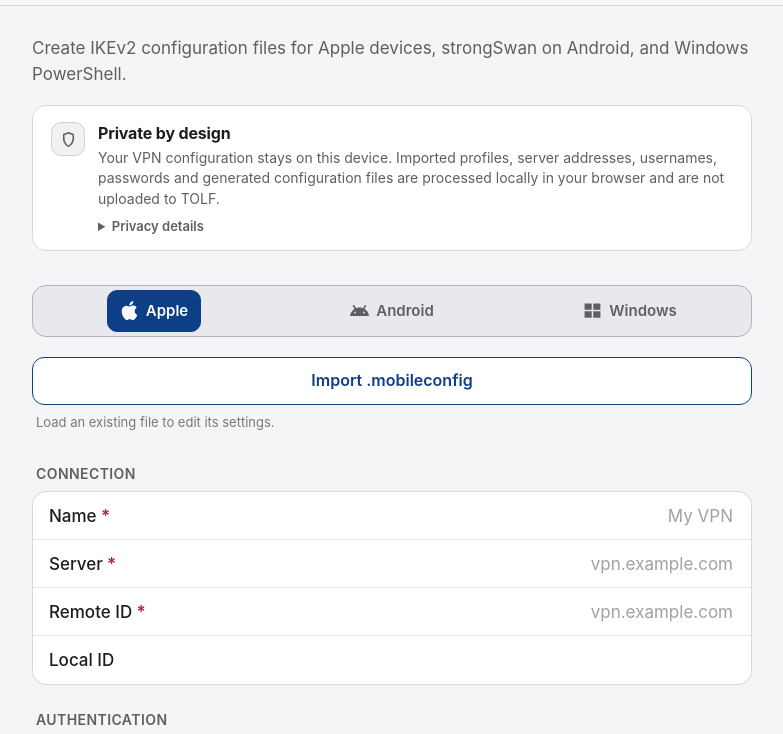
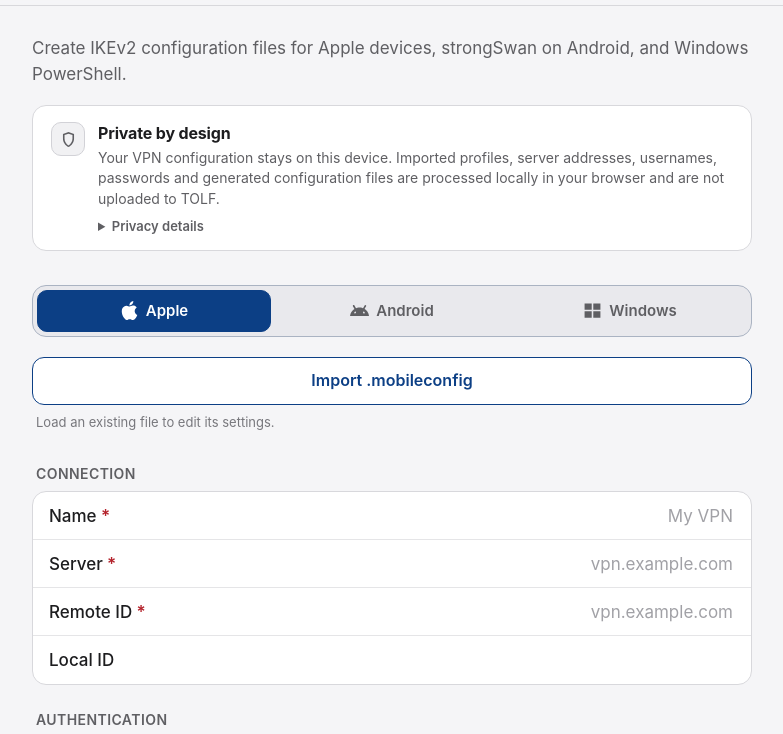
Before and after one commit to sia-tolf/tolf-configurator, a plain HTML site: page ikev2/index.html in a window 1280 px wide. Shown: the part 53-787 px from the top of the page, without its empty margins (248-1031 px from the left). Drawn offline with Linux system fonts and the light colour scheme.

Commit message:
Fill each equal-width IKEv2 platform segment with its selected state

```diff
--- a/ikev2/index.html
+++ b/ikev2/index.html
@@ -221,6 +221,14 @@
       line-height: 1.2;
       font-weight: 600;
       white-space: nowrap;
+    }
+
+    /* Fill each complete grid segment, independently of its label length. */
+    html[data-tolf-ui="configurator"] .target-platform-selector .target-platform-segment {
+      box-sizing: border-box;
+      width: 100%;
+      max-width: none;
+      min-width: 0;
     }
 
     .target-platform-icon {
```
